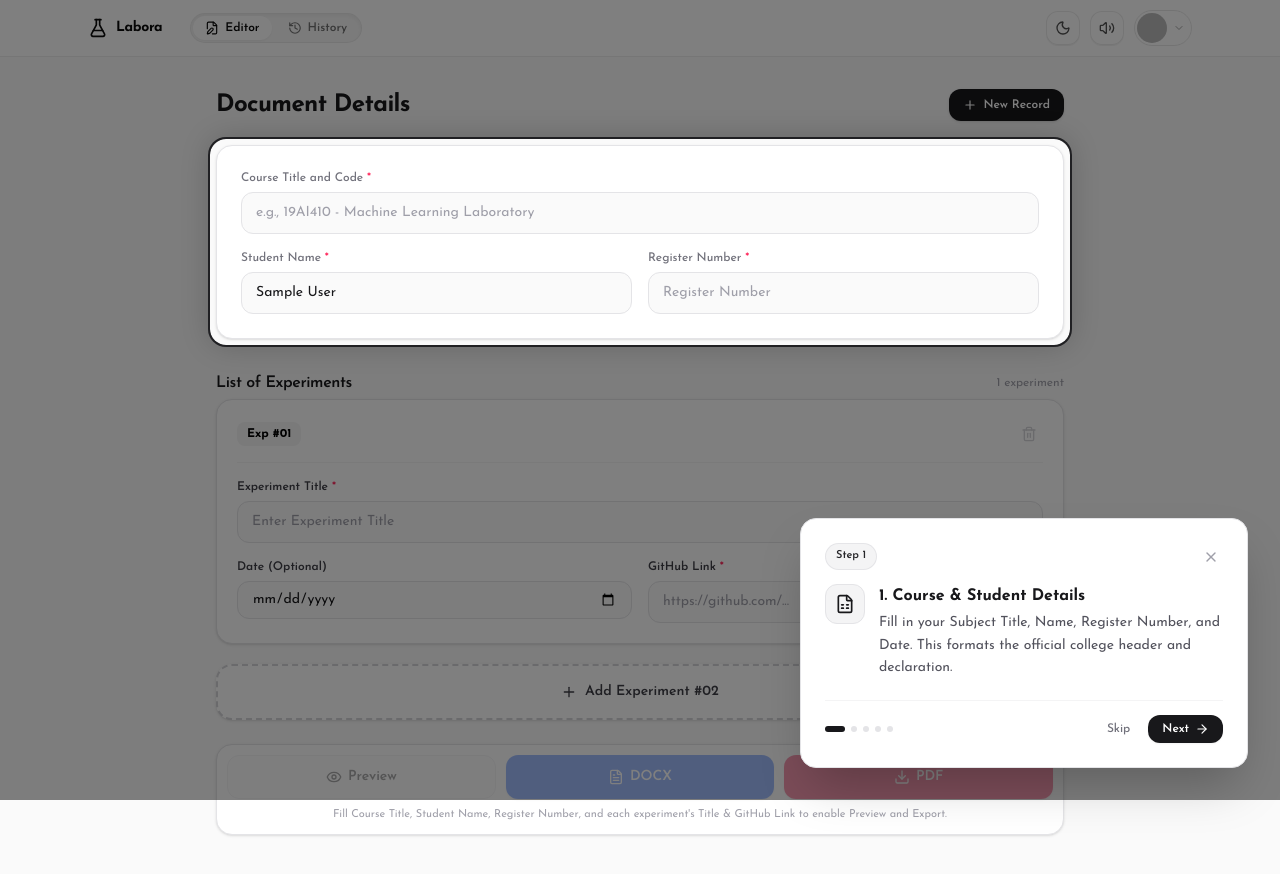
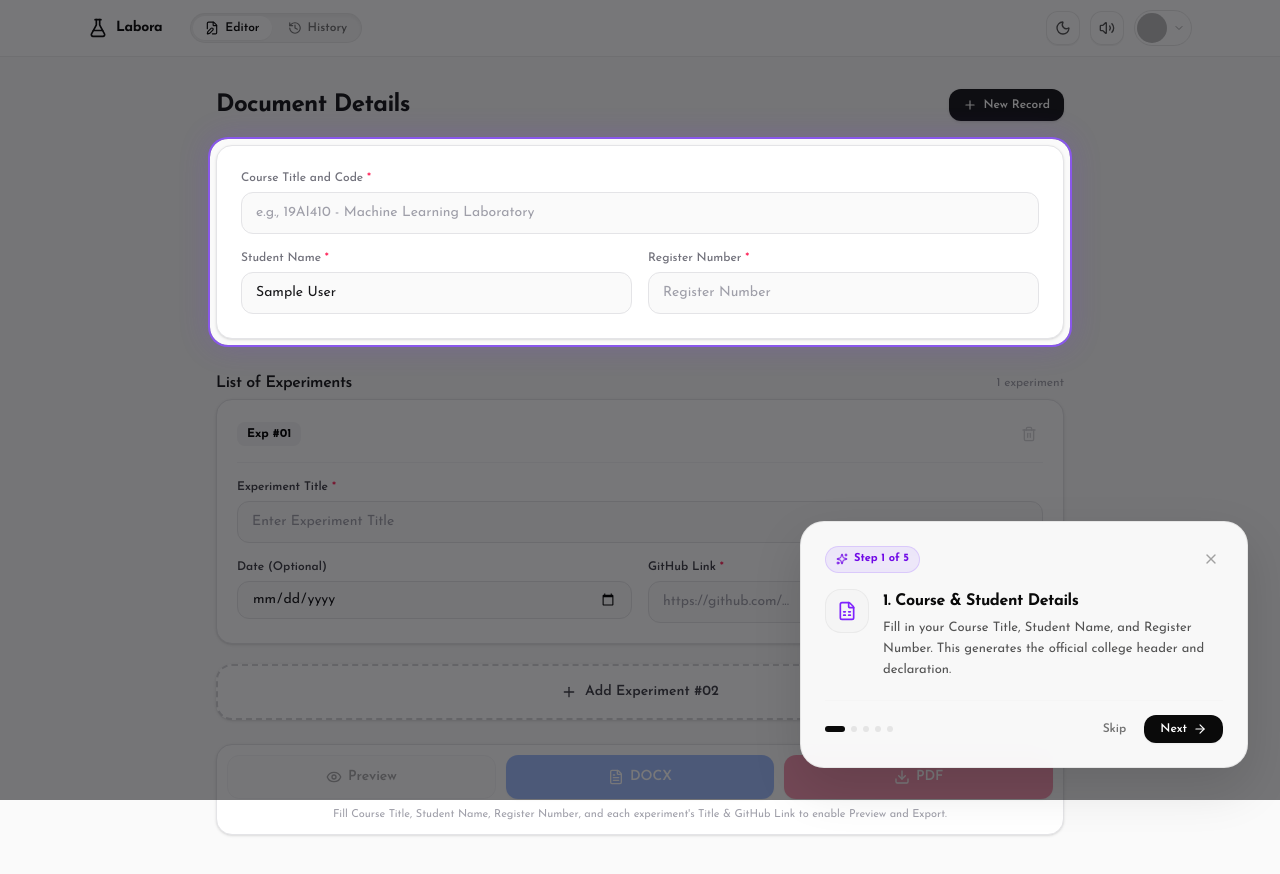
Before and after one commit to N1KHIL-CHOUDHARY/lab-record-generator, a Next.js app: page /dashboard in a window 1280 px wide. Shown: the top 874 px of the page. Built offline with nearby package versions, Linux system fonts and the light colour scheme; no server answers; the database is empty; sample sign-in values are in the browser's storage.

Commit message:
refactor(tour): redesign workspace onboarding cards and indicators

```diff
--- a/components/workspace-tour.tsx
+++ b/components/workspace-tour.tsx
@@ -30,36 +30,36 @@ export const TOUR_STEPS: TourStep[] = [
     targetId: 'tour-meta-form',
     title: '1. Course & Student Details',
     description:
-      'Fill in your Subject Title, Name, Register Number, and Date. This formats the official college header and declaration.',
-    icon: <FileSpreadsheet className="h-5 w-5 text-zinc-900 dark:text-zinc-100" />,
+      'Fill in your Course Title, Student Name, and Register Number. This generates the official college header and declaration.',
+    icon: <FileSpreadsheet className="h-5 w-5 text-violet-600 dark:text-violet-400" />,
   },
   {
     targetId: 'tour-exp-card-0',
     title: '2. Experiments & Live QR Code',
     description:
-      'Enter the experiment title, date, and GitHub repo link. A scannable verification QR code generates instantly in your browser.',
-    icon: <QrCode className="h-5 w-5 text-zinc-900 dark:text-zinc-100" />,
+      'Enter the experiment title, date, and GitHub repository link. High-resolution verification QR codes generate in real-time.',
+    icon: <QrCode className="h-5 w-5 text-violet-600 dark:text-violet-400" />,
   },
   {
     targetId: 'tour-add-btn',
     title: '3. Add More Experiments',
     description:
-      "Click '+ Add Experiment' to append new rows. Experiment numbers are automatically assigned sequentially.",
-    icon: <PlusCircle className="h-5 w-5 text-zinc-900 dark:text-zinc-100" />,
+      "Click '+ Add Experiment' to append new rows. Experiment numbers and formatting are calculated sequentially.",
+    icon: <PlusCircle className="h-5 w-5 text-violet-600 dark:text-violet-400" />,
   },
   {
     targetId: 'tour-action-bar',
     title: '4. Preview & Export Document',
     description:
-      'Preview the exact college table format, then download ready-to-print PDFs or editable Word DOCX files with one click.',
-    icon: <DownloadCloud className="h-5 w-5 text-zinc-900 dark:text-zinc-100" />,
+      'Preview the exact table formatting, then export ready-to-print PDFs or editable Word DOCX files with one click.',
+    icon: <DownloadCloud className="h-5 w-5 text-violet-600 dark:text-violet-400" />,
   },
   {
     targetId: 'tour-history-btn',
     title: '5. View Past Records',
     description:
-      'Access all previously generated lab records anytime from the History tab in your navigation header.',
-    icon: <History className="h-5 w-5 text-zinc-900 dark:text-zinc-100" />,
+      'Access, re-download, or edit any previously generated lab records anytime from the History tab.',
+    icon: <History className="h-5 w-5 text-violet-600 dark:text-violet-400" />,
   },
 ];
 
@@ -107,7 +107,8 @@ export default function WorkspaceTour() {
       }
 
       // 3. Fallback: check localStorage
-      const completed = typeof window !== 'undefined' ? localStorage.getItem('labora_tour_completed') : null;
+      const completed =
+        typeof window !== 'undefined' ? localStorage.getItem('labora_tour_completed') : null;
       if (!completed && isMounted) {
         const timer = setTimeout(() => {
           if (isMounted) {
@@ -184,14 +185,12 @@ export default function WorkspaceTour() {
   }, [currentStep, isOpen, updateTargetRect]);
 
   const handleFinishTour = () => {
-    // 1. Immediately close tour and update local cache
     setIsOpen(false);
     if (typeof window !== 'undefined') {
       sessionStorage.removeItem('labora_force_tour');
       localStorage.setItem('labora_tour_completed', 'true');
     }
 
-    // 2. Persist completion to Firestore asynchronously if user is signed in
     if (user?.uid && db) {
       setDoc(
         doc(db, 'users', user.uid),
@@ -250,7 +249,7 @@ export default function WorkspaceTour() {
                   y={targetRect.top - 6}
                   width={targetRect.width + 12}
                   height={targetRect.height + 12}
-                  rx="16"
+                  rx="18"
                   fill="black"
                 />
               )}
@@ -261,13 +260,13 @@ export default function WorkspaceTour() {
             y="0"
             width="100%"
             height="100%"
-            fill="rgba(0, 0, 0, 0.5)"
+            fill="rgba(9, 9, 11, 0.55)"
             mask="url(#tour-spotlight-mask)"
             onClick={handleFinishTour}
           />
         </svg>
 
-        {/* Clean Neutral Focus Ring */}
+        {/* Focus Ring */}
         {targetRect && (
           <motion.div
             initial={{ opacity: 0 }}
@@ -279,73 +278,76 @@ export default function WorkspaceTour() {
               height: targetRect.height + 12,
             }}
             transition={{ type: 'spring', stiffness: 350, damping: 32 }}
-            className="fixed pointer-events-none z-45 rounded-2xl ring-2 ring-zinc-900/90 dark:ring-zinc-100/90 shadow-[0_0_30px_rgba(0,0,0,0.2)] dark:shadow-[0_0_30px_rgba(255,255,255,0.15)]"
+            className="fixed pointer-events-none z-45 rounded-[18px] ring-2 ring-violet-500/80 dark:ring-violet-400/80 shadow-[0_0_30px_rgba(124,58,237,0.25)]"
           />
         )}
 
-        {/* Floating Modal Card Container (bottom-sheet on mobile, bottom-right floating card on PC) */}
+        {/* Floating Modal Card Container */}
         <div className="fixed inset-0 z-50 flex flex-col items-center justify-end sm:items-end sm:justify-end p-4 sm:p-8 pointer-events-none">
           <motion.div
             key={currentStep}
-            initial={{ opacity: 0, y: 14, scale: 0.98 }}
+            initial={{ opacity: 0, y: 16, scale: 0.98 }}
             animate={{ opacity: 1, y: 0, scale: 1 }}
-            exit={{ opacity: 0, y: 14, scale: 0.98 }}
+            exit={{ opacity: 0, y: 16, scale: 0.98 }}
             transition={{ duration: 0.22, ease: 'easeOut' }}
-            className="relative z-50 w-full max-w-md pointer-events-auto rounded-2xl border border-zinc-200 bg-white p-5 sm:p-6 text-zinc-900 shadow-2xl dark:border-zinc-800 dark:bg-zinc-900 dark:text-zinc-100"
+            className="relative z-50 w-full max-w-md pointer-events-auto rounded-3xl border border-neutral-200/90 dark:border-neutral-800 bg-white/95 dark:bg-neutral-900/95 p-5 sm:p-6 text-neutral-950 dark:text-neutral-50 shadow-[0_20px_50px_rgba(0,0,0,0.12)] backdrop-blur-md"
           >
             {/* Top Bar */}
-            <div className="flex items-center justify-between gap-3 mb-3.5">
-              <div className="inline-flex items-center gap-1.5 rounded-full bg-zinc-100 border border-zinc-200/90 px-2.5 py-1 text-[11px] font-semibold text-zinc-800 dark:bg-zinc-800 dark:border-zinc-700 dark:text-zinc-200">
+            <div className="flex items-center justify-between gap-3 mb-4">
+              <div className="inline-flex items-center gap-1.5 rounded-full bg-violet-500/10 dark:bg-violet-400/10 border border-violet-500/20 px-2.5 py-1 text-[11px] font-bold text-violet-700 dark:text-violet-300">
+                <Sparkles className="h-3 w-3" />
                 <span>
-                  Step {currentStep + 1}
+                  Step {currentStep + 1} of {TOUR_STEPS.length}
                 </span>
               </div>
 
               <button
                 onClick={handleFinishTour}
                 type="button"
-                className="rounded-full p-1 text-zinc-400 hover:bg-zinc-100 hover:text-zinc-700 dark:hover:bg-zinc-800 dark:hover:text-zinc-200 transition"
+                className="rounded-full p-1 text-neutral-400 hover:bg-neutral-100 dark:hover:bg-neutral-800 hover:text-neutral-700 dark:hover:text-neutral-200 transition cursor-pointer"
                 title="Close tour"
               >
                 <X className="h-4 w-4" />
               </button>
             </div>
 
-            {/* Body */}
+            {/* Step Body */}
             <div className="flex items-start gap-3.5 mb-5">
-              <div className="flex h-10 w-10 shrink-0 items-center justify-center rounded-xl bg-zinc-100 border border-zinc-200 dark:bg-zinc-800 dark:border-zinc-700">
+              <div className="flex h-11 w-11 shrink-0 items-center justify-center rounded-2xl bg-neutral-100 dark:bg-neutral-800 border border-neutral-200/70 dark:border-neutral-700/70">
                 {currentTour.icon}
               </div>
-              <div>
-                <h3 className="text-sm sm:text-base font-bold text-zinc-900 dark:text-zinc-100">
+              <div className="min-w-0">
+                <h3 className="text-sm sm:text-base font-bold text-neutral-950 dark:text-neutral-50 tracking-tight">
                   {currentTour.title}
                 </h3>
-                <p className="mt-1 text-xs sm:text-sm leading-relaxed text-zinc-600 dark:text-zinc-400">
+                <p className="mt-1 text-xs sm:text-[13px] leading-relaxed text-neutral-600 dark:text-neutral-400">
                   {currentTour.description}
                 </p>
               </div>
             </div>
 
-            {/* Footer Controls */}
-            <div className="flex items-center justify-between border-t border-zinc-100 dark:border-zinc-800 pt-3.5">
-              {/* Step Dots */}
+            {/* Footer Navigation */}
+            <div className="flex items-center justify-between border-t border-neutral-100 dark:border-neutral-800 pt-3.5">
+              {/* Progress dots */}
               <div className="flex items-center gap-1.5">
                 {TOUR_STEPS.map((_, idx) => (
                   <span
                     key={idx}
                     className={`h-1.5 rounded-full transition-all duration-200 ${
-                      idx === currentStep ? 'w-5 bg-zinc-900 dark:bg-zinc-100' : 'w-1.5 bg-zinc-200 dark:bg-zinc-700'
+                      idx === currentStep
+                        ? 'w-5 bg-neutral-950 dark:bg-neutral-50'
+                        : 'w-1.5 bg-neutral-200 dark:bg-neutral-700'
                     }`}
                   />
                 ))}
               </div>
 
-              {/* Buttons */}
+              {/* Action Buttons */}
               <div className="flex items-center gap-2">
                 <button
                   onClick={handleFinishTour}
                   type="button"
-                  className="px-2.5 py-1.5 text-xs font-medium text-zinc-500 hover:text-zinc-800 dark:text-zinc-400 dark:hover:text-zinc-200 transition"
+                  className="px-2.5 py-1.5 text-xs font-semibold text-neutral-500 hover:text-neutral-800 dark:text-neutral-400 dark:hover:text-neutral-200 transition cursor-pointer"
                 >
                   Skip
                 </button>
@@ -354,7 +356,7 @@ export default function WorkspaceTour() {
                   <button
                     onClick={handlePrev}
                     type="button"
-                    className="inline-flex items-center gap-1 rounded-xl border border-zinc-200 bg-zinc-50 px-3 py-1.5 text-xs font-medium text-zinc-700 transition hover:bg-zinc-100 active:scale-95 dark:border-zinc-700 dark:bg-zinc-800 dark:text-zinc-300 dark:hover:bg-zinc-700"
+                    className="inline-flex items-center gap-1 rounded-xl border border-neutral-200/90 dark:border-neutral-700 bg-neutral-50 dark:bg-neutral-800 px-3 py-1.5 text-xs font-semibold text-neutral-700 dark:text-neutral-300 transition hover:bg-neutral-100 dark:hover:bg-neutral-750 active:scale-95 cursor-pointer"
                   >
                     <ArrowLeft className="h-3.5 w-3.5" />
                     <span>Back</span>
@@ -364,11 +366,11 @@ export default function WorkspaceTour() {
                 <button
                   onClick={handleNext}
                   type="button"
-                  className="inline-flex items-center gap-1.5 rounded-xl bg-zinc-900 px-3.5 py-1.5 text-xs font-semibold text-white shadow-xs transition hover:bg-zinc-800 active:scale-95 dark:bg-zinc-100 dark:text-zinc-900 dark:hover:bg-white"
+                  className="inline-flex items-center gap-1.5 rounded-xl bg-neutral-950 dark:bg-neutral-50 px-4 py-1.5 text-xs font-semibold text-white dark:text-neutral-950 shadow-xs transition hover:bg-neutral-800 dark:hover:bg-neutral-200 active:scale-95 cursor-pointer"
                 >
                   {currentStep === TOUR_STEPS.length - 1 ? (
                     <>
-                      <span>Finish</span>
+                      <span>Done</span>
                       <Check className="h-3.5 w-3.5" />
                     </>
                   ) : (
```
